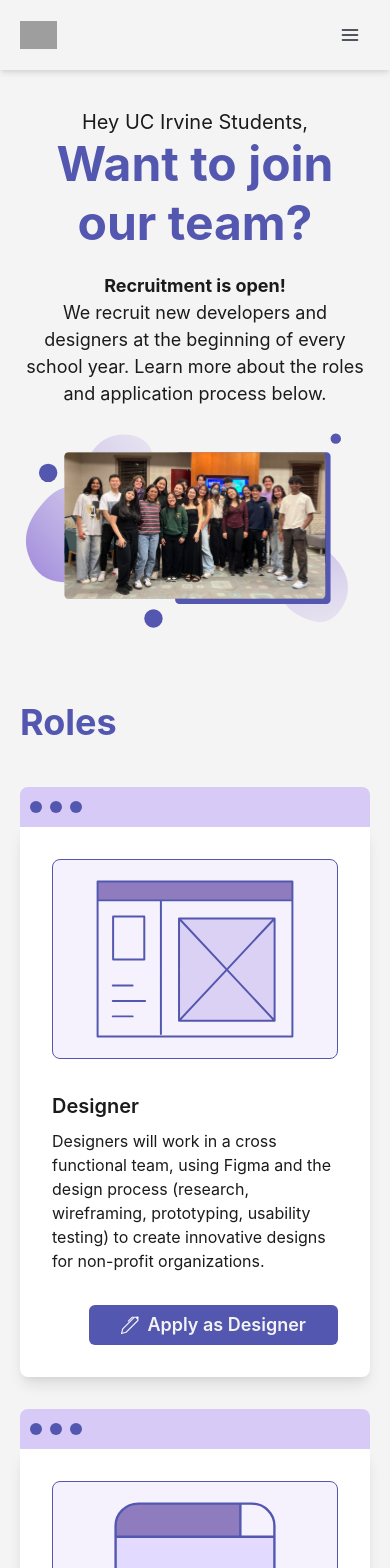
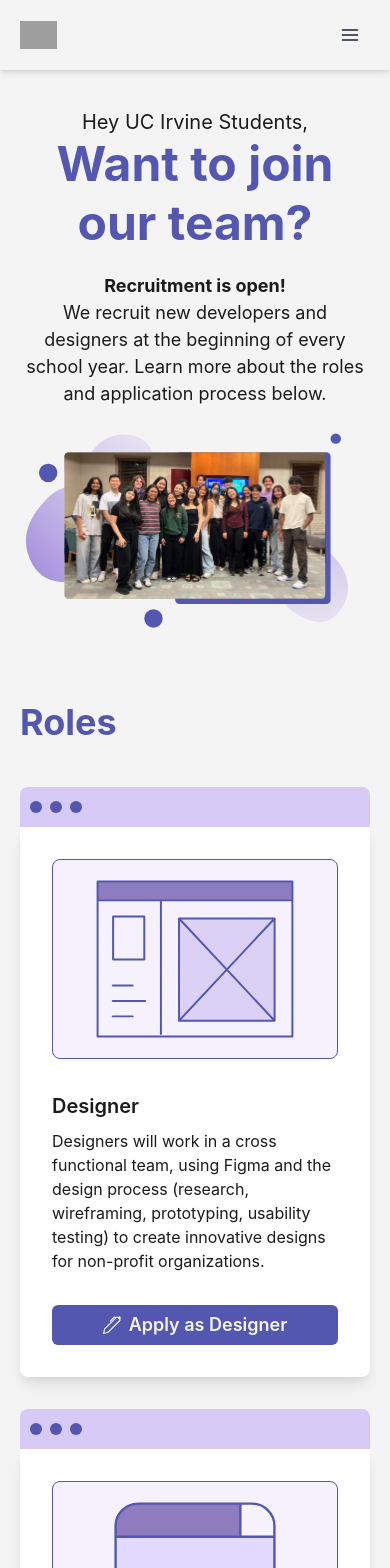
Before and after one commit to ctc-uci/website, a React (Vite) app: page /apply in a window 390 px wide. Shown: the top 1568 px of the page. Built offline with nearby package versions, Linux system fonts and the light colour scheme; grey boxes are pictures that could not be loaded.

Commit message:
style: responsiveness

```diff
--- a/src/components/apply/MenuBar.tsx
+++ b/src/components/apply/MenuBar.tsx
@@ -3,7 +3,7 @@ import { Circle, Stack } from "@chakra-ui/react";
 export function MenuBar({ children }: { children: React.ReactNode }) {
   return (
     <Stack
-      sx={{ justifyContent: "column", width: "fit-content" }}
+      sx={{ justifyContent: "column", width: "fit-content", maxWidth: "100%" }}
       spacing={0}
     >
       <Stack
--- a/src/components/apply/roles/RoleCard.tsx
+++ b/src/components/apply/roles/RoleCard.tsx
@@ -66,12 +66,20 @@ export function RoleCard({
       <ChakraLink
         as={Link}
         href={href}
-        sx={{ width: "fit-content", marginLeft: "auto", marginTop: "auto" }}
+        sx={{
+          width: { base: "100%", md: "fit-content" },
+          marginLeft: "auto",
+          marginTop: "auto",
+        }}
       >
         <Button
           variant={"ctc"}
           leftIcon={buttonIcon}
-          sx={buttonStyle}
+          sx={{
+            ...buttonStyle,
+            paddingX: { base: "unset", md: 8 },
+            width: "100%",
+          }}
         >
           Apply as {role}
         </Button>
```
